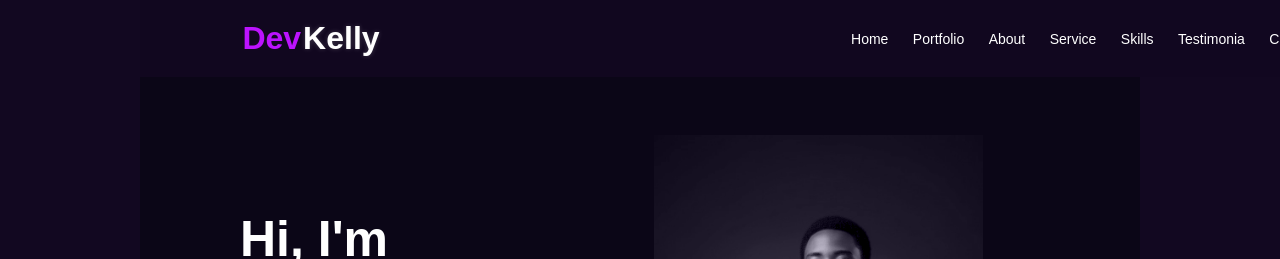
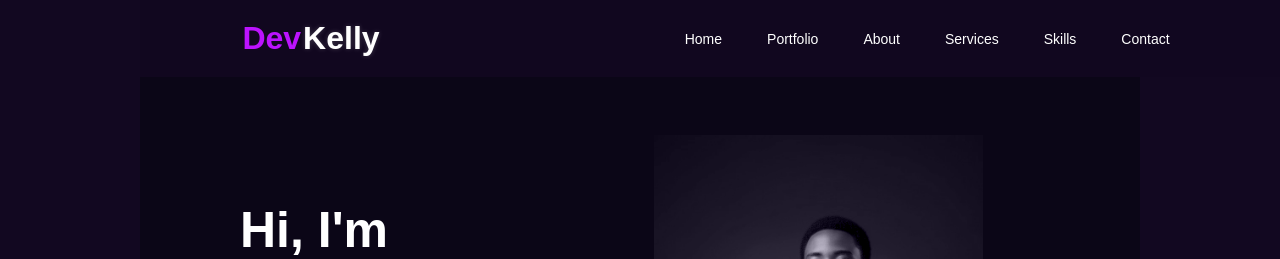
Before and after one commit to bambakudus-web/my-portfolio, a plain HTML site: page index.html in a window 1280 px wide. Shown: the top 259 px of the page. Drawn offline with Linux system fonts and the light colour scheme.

Commit message:
Fix nav links and some CSS

```diff
--- a/index.html
+++ b/index.html
@@ -14,15 +14,18 @@
             <span class="dev-part">Dev</span>
             <span class="kelly-part">Kelly</span>
         </div>
-        <nav>
-            <a href="#home">Home</a>
-            <a href="#portfolio">Portfolio</a>
-            <a href="#about">About</a>
-            <a href="#services">Service</a>
-            <a href="#skills">Skills</a>
-            <a href="#testimonia">Testimonia</a>
-            <a href="#contact" class="contact-btn">Contact</a>
-        </nav>
+    <nav>
+    <div class="nav-container">
+        <ul class="navlist">
+            <li><a href="#home">Home</a></li>
+            <li><a href="#portfolio">Portfolio</a></li>
+            <li><a href="#about">About</a></li>
+            <li><a href="#services">Services</a></li>
+            <li><a href="#skills">Skills</a></li>
+            <li><a href="#contact" class="contact-btn">Contact</a></li>
+        </ul>
+    </div>
+    </nav>
     </header>
 
     <section id="home" class="hero">
@@ -71,7 +74,6 @@
                 </div>
             </div>
         </div>
-        <div class="center-btn"><button class="view-all">View All</button></div>
     </section>
 
     <section id="about" class="about">
--- a/style.css
+++ b/style.css
@@ -18,8 +18,9 @@ body { background-color: var(--bg-color); color: var(--text-primary); }
 
 header {
     display: flex; justify-content: space-between; align-items: center;
-    padding: 20px 8%; position: fixed; width: 100%; top: 0;
+    padding: 20px 8%; position: fixed; width: 90%; top: 0;
     background: rgba(18, 8, 33, 0.9); z-index: 100;
+    max-width: 1200px; margin: auto;
 }
 
 nav a { color: white; text-decoration: none; margin-left: 20px; font-size: 14px; }
@@ -42,7 +43,7 @@ nav a:hover { color: var(--accent-color); }
 /* Grids */
 .portfolio-grid, .services-grid, .skills-grid {
     display: grid; grid-template-columns: repeat(auto-fit, minmax(280px, 1fr));
-    gap: 20px; padding: 0 8%;
+    gap: 20px; padding: 0 10%;
 }
 
 .portfolio-card, .service-card, .skill-item {
@@ -68,8 +69,9 @@ input, textarea {
     display: flex;
     align-items: center;
     justify-content: space-between;
-    padding: 150px 10% 100px;
+    padding: 150px 15% 100px;
     background-color: #120821; /* Matches the video's dark purple/grey */
+    gap: 50px;
 }
 
 .hero-image-container {
@@ -415,16 +417,12 @@ footer p {
         justify-content: center;
     }
 @media (max-width: 768px) {
-    nav {
-        overflow-x: auto; /* Allows swiping left and right */
-        white-space: nowrap; /* Keeps links on one line */
-        padding: 10px 0;
-        -webkit-overflow-scrolling: touch;
-    }
-
     .navlist {
         display: flex;
-        gap: 20px;
+        gap: 15px;
+        justify-content: center;
+        flex-wrap: wrap;
+
     }
 }
 
@@ -493,3 +491,20 @@ footer p {
     max-inline-size: 1000px;
     margin-inline: auto;
 }
+.nav-container {
+  max-width: 1100px; /* This keeps it from being too long */
+  margin: 0 auto;    /* This centers the container on the page */
+  display: flex;
+  justify-content: space-between; /* Pushes Logo to left, Links to right */
+  align-items: center;
+  padding: 0 20px;
+}
+
+
+/* The actual list styling */
+.navlist {
+    display: flex;
+    align-items: center;
+    list-style: none; /* Removes bullets */
+    gap: 25px;       /* Even spacing between all items */
+}
```
